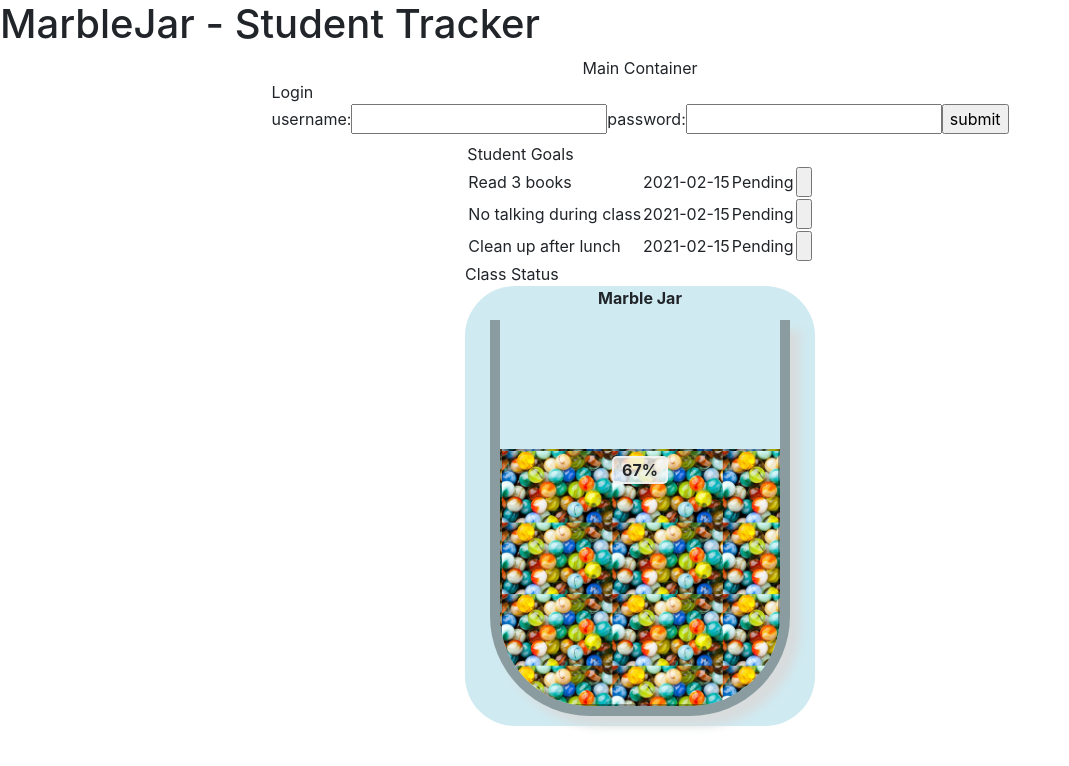
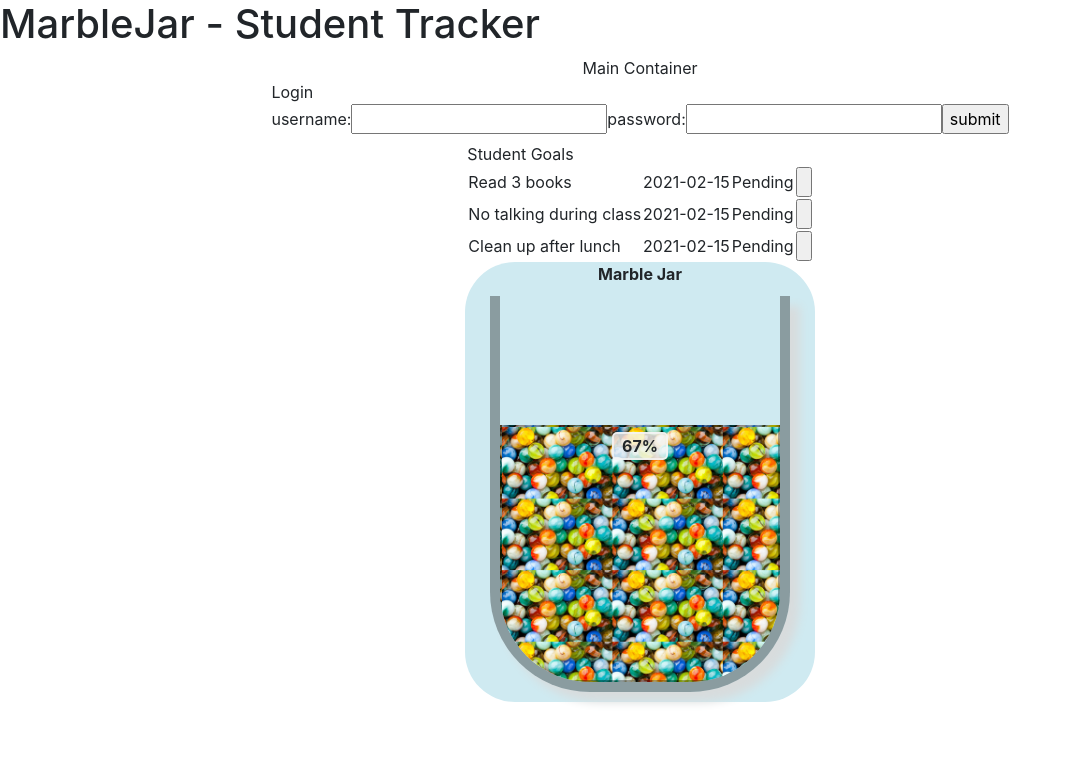
Before and after one commit to MarbleJar/Student-Goal-Tracker, a React app: page / in a window 1280 px wide. Shown: the top 766 px of the page, without its empty margins (0-1069 px from the left). Built offline with nearby package versions, Linux system fonts and the light colour scheme.

Commit message:
Removed Class Status heading

```diff
--- a/client/components/MarbleJar.jsx
+++ b/client/components/MarbleJar.jsx
@@ -30,7 +30,7 @@ class MarbleJar extends Component {
     };
 
     return(
-      <div>Class Status
+      <div>
       <div className = "graph-header">
         Marble Jar
         <div className = "graph-outer">
```
